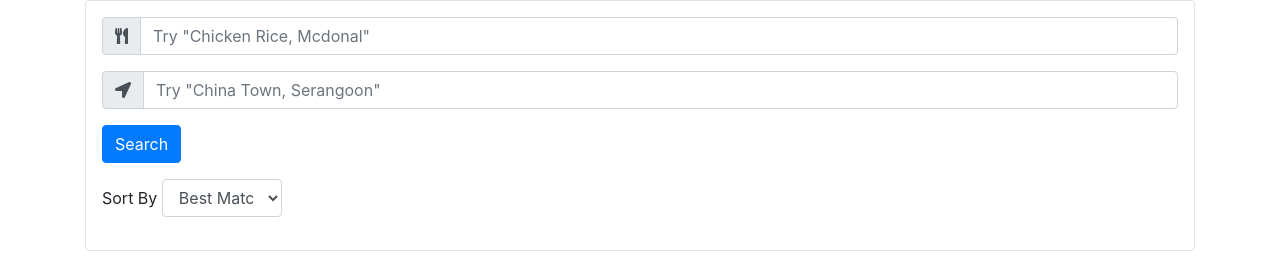
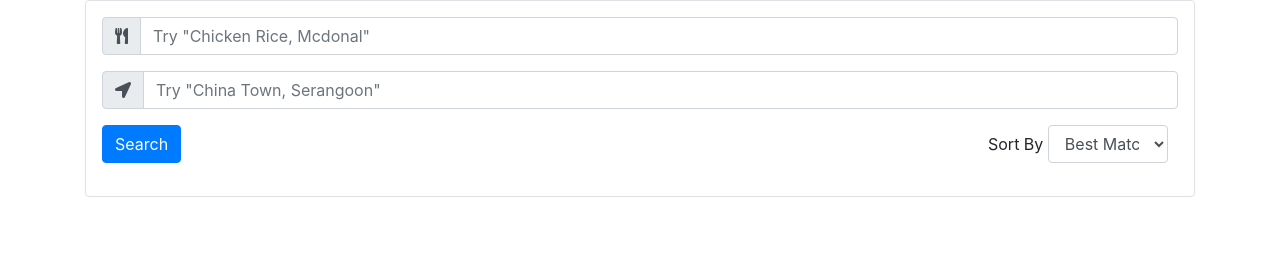
Before and after one commit to kyawlinhtet/nttdata, a plain HTML site: page public/index.html in a window 1280 px wide. Shown: the top 266 px of the page. Drawn offline with nearby package versions, Linux system fonts and the light colour scheme; some packages are replaced by stand-ins of ours; no server answers.

Commit message:
Search box UI improvement

```diff
--- a/public/css/app.css
+++ b/public/css/app.css
@@ -1,3 +1,6 @@
+.selContainer{
+    min-width: 190px;
+}
 #selSort{
     max-width: 120px;
     display: inline-block;
--- a/public/index.html
+++ b/public/index.html
@@ -25,13 +25,15 @@
                         <input type="text" class="form-control" id="txtLocation" name="txtLocation" placeholder="Try &quot;China Town, Serangoon&quot;">
                     </div>
                 </div>
-                <div class="form-group "><button id="btnSearch" type="button" class="btn btn-primary">Search</button></div>
-                <div class="form-group ">
-                    <label for="txtLocation">Sort By</label>
-                    <select class="form-control" id="selSort" name="selSort">
-                        <option value="best_match">Best Match</option>
-                        <option value="rating">Rating</option>
-                    </select>
+                <div class="d-flex">
+                    <div class="mr-auto"><button id="btnSearch" type="button" class="btn btn-primary">Search</button></div>
+                    <div class="selContainer">
+                        <label for="txtLocation">Sort By</label>
+                        <select class="form-control" id="selSort" name="selSort">
+                            <option value="best_match">Best Match</option>
+                            <option value="rating">Rating</option>
+                        </select>
+                    </div>
                 </div>
                 <input type="hidden" id="page" name="page" value=""/>
             </form>
```
